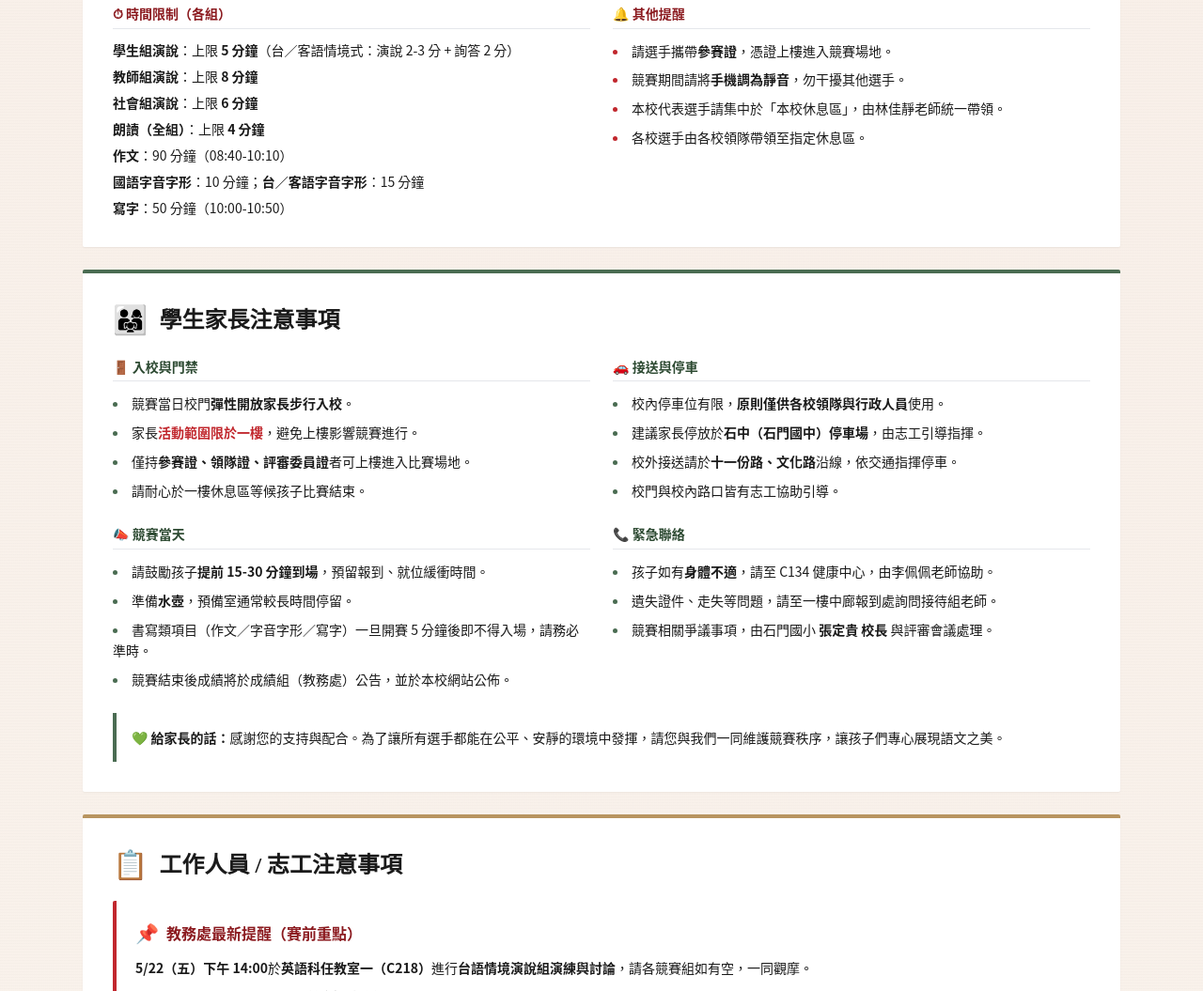
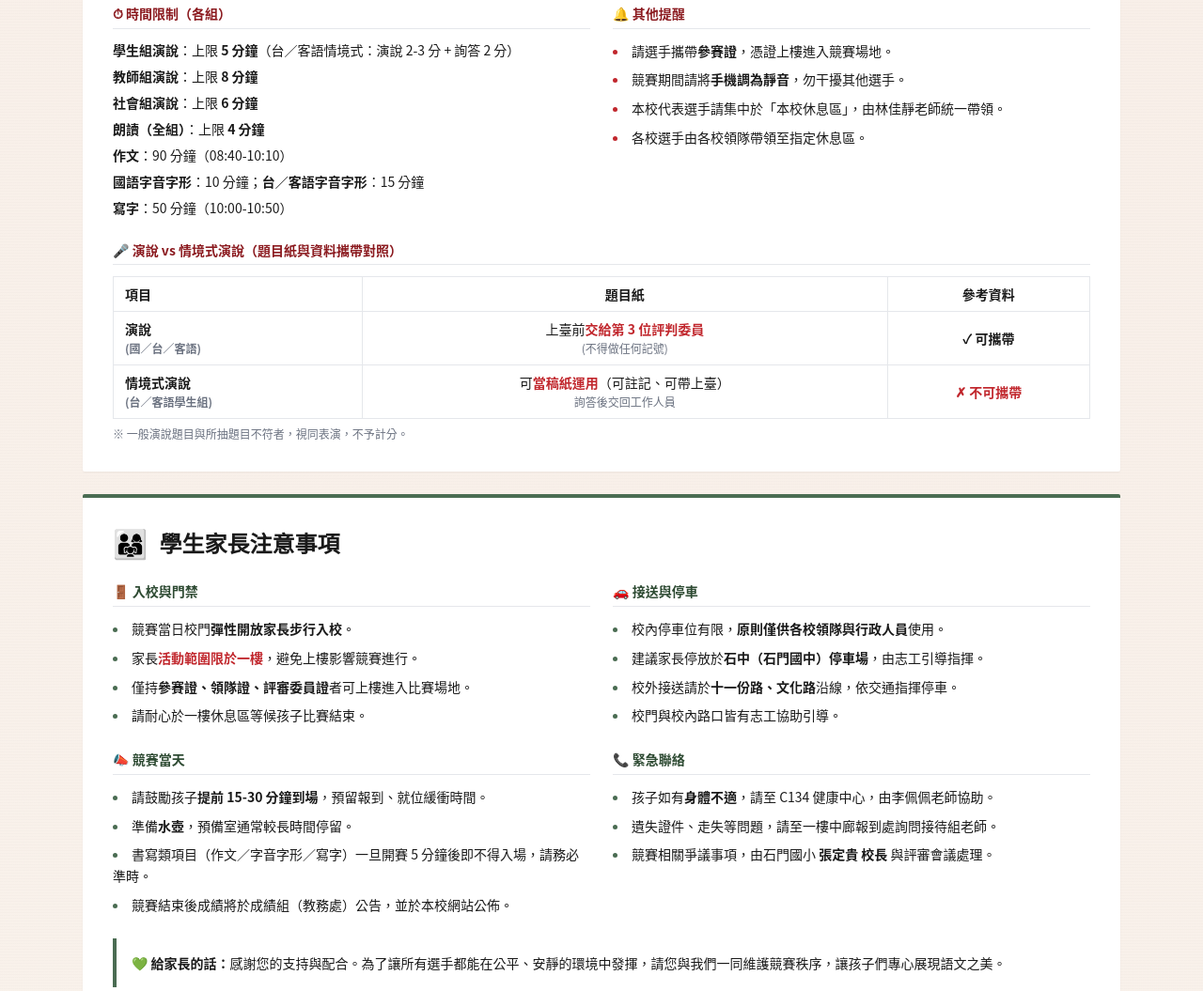
Before and after one commit to cagoooo/Language-Competitions, a website: page index.html in a window 1280 px wide. Shown: the part 9378-10433 px from the top of the page at 94% size. Drawn offline with nearby package versions, Linux system fonts and the light colour scheme.

Commit message:
🎤 補一般演說規定:題目紙交第3位評判 + 對照表
依截圖補充先前漏掉的兩條:
- host-scripts.js 7 場一般演說(國/台/客語×學生/教師/社會組)
  第六點補上「上臺前須將題目紙(不得做任何記號)交給第3位
  評判委員;題目不符視同表演不予計分」
- index.html 選手注意事項新增「演說 vs 情境式演說 對照表」,
  清楚標示題目紙處理方式與是否可帶參考資料

Co-Authored-By: Claude Opus 4.7 (1M context) <noreply@anthropic.com>

```diff
--- a/index.html
+++ b/index.html
@@ -1385,6 +1385,35 @@
             <li>各校選手由各校領隊帶領至指定休息區。</li>
           </ul>
         </div>
+
+        <!-- 演說 vs 情境式演說 對照表（依複賽計畫附件二、三新規） -->
+        <div class="md:col-span-2">
+          <h4 class="font-bold mb-3 text-[var(--vermilion-dark)] border-b border-[var(--vermilion)]/30 pb-1">🎤 演說 vs 情境式演說（題目紙與資料攜帶對照）</h4>
+          <div class="overflow-x-auto">
+            <table class="w-full border-collapse text-sm">
+              <thead>
+                <tr class="bg-[var(--vermilion)]/10">
+                  <th class="border border-[var(--vermilion)]/30 px-3 py-2 text-left font-bold w-1/4">項目</th>
+                  <th class="border border-[var(--vermilion)]/30 px-3 py-2 text-center font-bold">題目紙</th>
+                  <th class="border border-[var(--vermilion)]/30 px-3 py-2 text-center font-bold">參考資料</th>
+                </tr>
+              </thead>
+              <tbody>
+                <tr>
+                  <td class="border border-[var(--vermilion)]/30 px-3 py-2 font-bold bg-[var(--paper-2)]/40">演說<br><span class="text-xs text-gray-500 font-normal">(國／台／客語)</span></td>
+                  <td class="border border-[var(--vermilion)]/30 px-3 py-2 text-center">上臺前<strong class="text-[var(--vermilion)]">交給第 3 位評判委員</strong><br><span class="text-xs text-gray-500">(不得做任何記號)</span></td>
+                  <td class="border border-[var(--vermilion)]/30 px-3 py-2 text-center text-[var(--jade-dark)] font-bold">✓ 可攜帶</td>
+                </tr>
+                <tr>
+                  <td class="border border-[var(--vermilion)]/30 px-3 py-2 font-bold bg-[var(--paper-2)]/40">情境式演說<br><span class="text-xs text-gray-500 font-normal">(台／客語學生組)</span></td>
+                  <td class="border border-[var(--vermilion)]/30 px-3 py-2 text-center">可<strong class="text-[var(--vermilion)]">當稿紙運用</strong>（可註記、可帶上臺）<br><span class="text-xs text-gray-500">詢答後交回工作人員</span></td>
+                  <td class="border border-[var(--vermilion)]/30 px-3 py-2 text-center text-[var(--vermilion)] font-bold">✗ 不可攜帶</td>
+                </tr>
+              </tbody>
+            </table>
+          </div>
+          <p class="mt-2 text-xs text-gray-500">※ 一般演說題目與所抽題目不符者，視同表演，不予計分。</p>
+        </div>
       </div>
     </div>
 
```
Also changed, not shown: host-scripts.js (+14 -14 lines).
